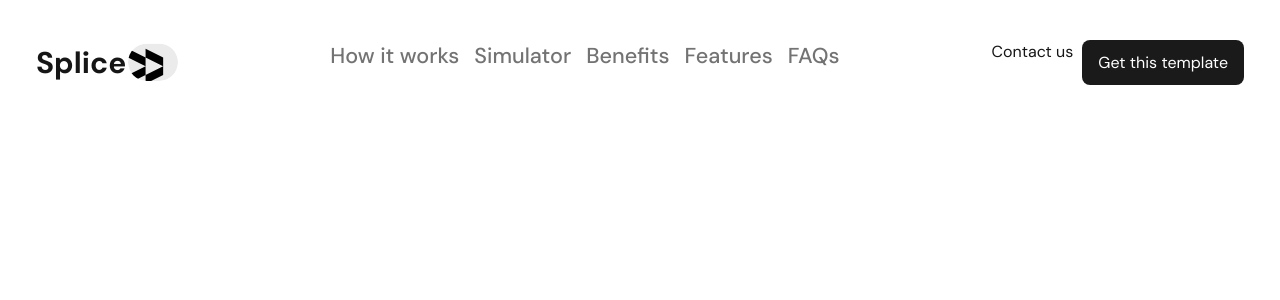
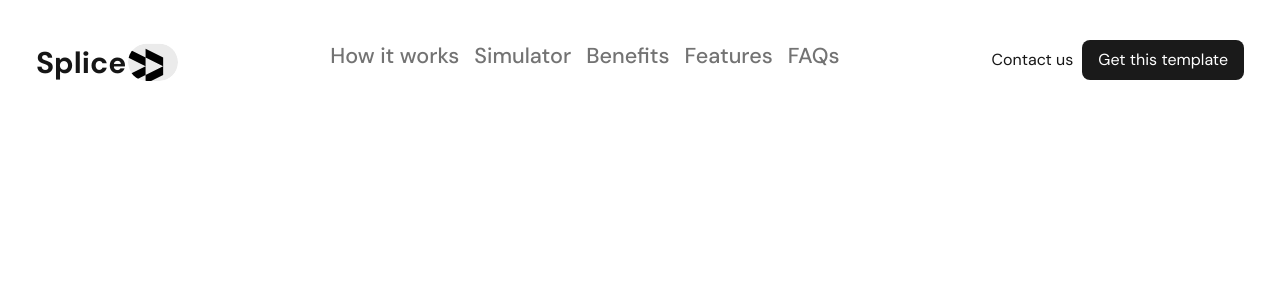
Before and after one commit to Daniel264/Slice, a Next.js app: page / in a window 1280 px wide. Shown: the top 300 px of the page. Built offline with nearby package versions, Linux system fonts and the light colour scheme.

Commit message:
use the align-items mixin in the header-end component

```diff
--- a/src/styles/SCSS/components/_header.scss
+++ b/src/styles/SCSS/components/_header.scss
@@ -2,6 +2,8 @@ $text-lg: 0.85rem;
 $text-xl: 1.1rem;
 $text-2xl: 1.35rem;
 $text-3xl: 1.875rem;
+
+@use "../mixins/mixins" as *;
 
 .header-div {
     display: flex;
@@ -51,7 +53,7 @@ $text-3xl: 1.875rem;
     }
 
     .header-end {
-        display: flex;
+        @include align-center(fit-content, fit-content, row);
         gap: 9px;
         button {
             border-radius: 0.5rem;
--- a/src/styles/SCSS/index.css
+++ b/src/styles/SCSS/index.css
@@ -66,7 +66,14 @@
   color: #888;
 }
 .header-div .header-end {
+  width: -moz-fit-content;
+  width: fit-content;
+  height: -moz-fit-content;
+  height: fit-content;
   display: flex;
+  flex-direction: row;
+  justify-content: center;
+  align-items: center;
   gap: 9px;
 }
 .header-div .header-end button {
--- a/src/styles/SCSS/mixins/_mixins.scss
+++ b/src/styles/SCSS/mixins/_mixins.scss
@@ -12,8 +12,8 @@
     }
 }
 
-@mixin align-center($height, $flex-direction) {
-    width: 100%;
+@mixin align-center($width: 100%, $height, $flex-direction) {
+    width: $width;
     height: $height;
     display: flex;
     flex-direction: $flex-direction;
```
Also changed, not shown: 1 other file (tests, documents, lock files or other folders).
